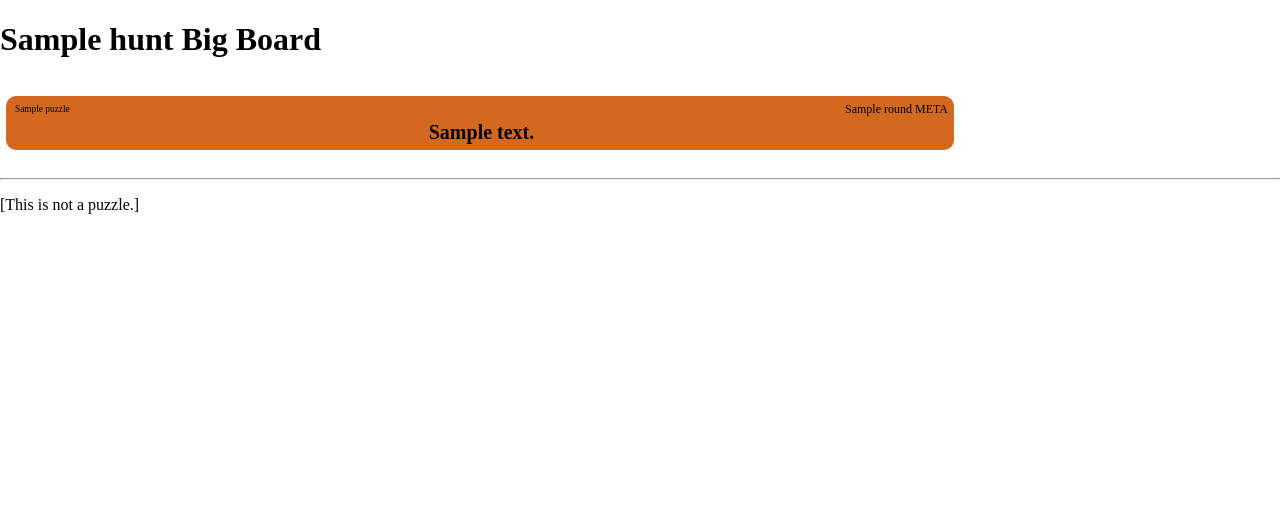
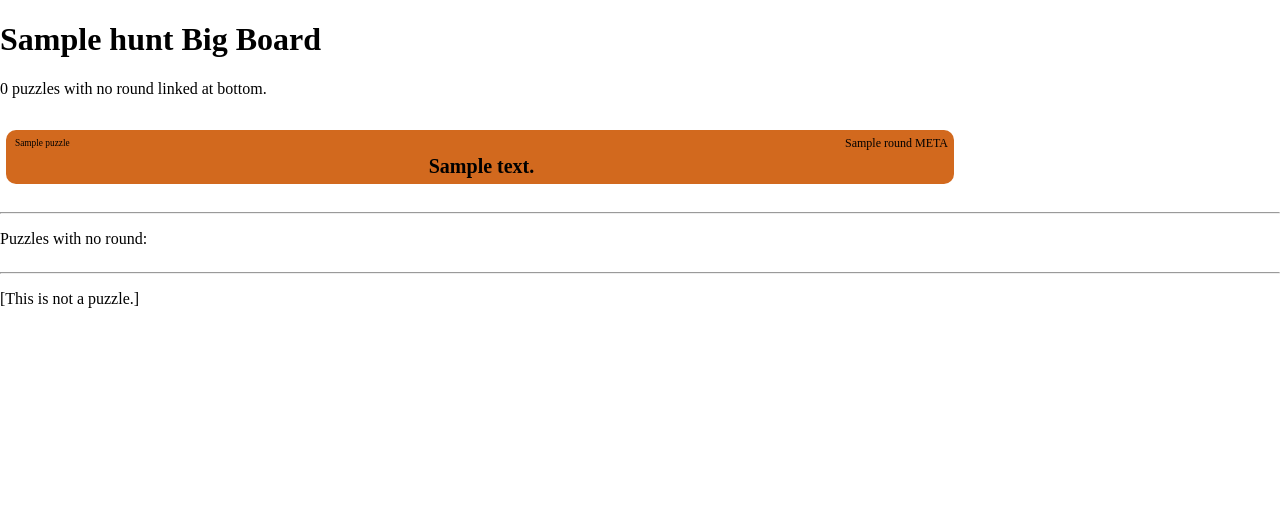
Before and after one commit to CLSteinhardt/bigboard, a Django app: page /hunt/1/ in a window 1280 px wide. Shown: the top 507 px of the page. Run offline with Django 3.2, Linux system fonts and the light colour scheme; a user stored in the database is signed in; tables that the repository leaves empty hold one stand-in row (values such as "Sample post").

Commit message:
Statusbot now includes link, gets huntid dynamically.
Statusbot includes !help.

Bigboard shows unlinked puzzles on the hunt overview page.

```diff
--- a/bigboard/hunts/templates/hunts/base_hunt.html
+++ b/bigboard/hunts/templates/hunts/base_hunt.html
@@ -10,6 +10,7 @@
 {% block title %}Hunt {{hunt.0.huntname}} Big Board{% endblock %}
 {% block content %}
     <h1>{{hunt.0.huntname}} Big Board</h1>
+    <p>{{newpuzz|length}} puzzle{{newpuzz|pluralize}} with no round linked at bottom.</p>
 
 <table class="hunt-round-table" columns=3>
 {% for prow in puzzles|columns:3 %}
@@ -38,4 +39,20 @@
     </tr>
  </table>
 {% endfor %}
+{# Now, add the unlinked puzzles. #}
+<hr>
+<p>Puzzle{{newpuzz|pluralize}} with no round:
+<table class="round-table">
+{% for n in newpuzz %}
+<div class="puzzle-unlinked">
+        <td><a href="{% url 'puzzle:puzzle' n.puzzid %}" title="{{n.puzzname}}">
+        <div class="puzzle-board color0">
+        <table class="puzzle-table columns=3">
+        <tr><td colspan=2 class="puzzle-name">{{ n.puzzname }}</td><td class="round-name"></td></tr>
+        <tr><td colspan=3 class="puzzle-answer"><b>???</b></tr>
+        </table>
+        </div>
+        </a></td>
+{% endfor %}
+        </table>
 {% endblock %}
--- a/bigboard/hunts/views.py
+++ b/bigboard/hunts/views.py
@@ -22,4 +22,5 @@ def hunt(request, huntid):
     for r in roundlist:
         plist = Puzzle.objects.raw('SELECT puzzid, puzzname, hunts_puzzle.last_update, hunts_puzzle.isMeta, hunts_round.roundid, hunts_answer.answer, hunts_round.roundname FROM hunts_puzzle INNER JOIN hunts_puzzround ON hunts_puzzle.puzzid = hunts_puzzround.puzzid_id INNER JOIN hunts_round ON hunts_puzzround.roundid_id = hunts_round.roundid LEFT JOIN hunts_answer ON hunts_answer.puzzid_id = hunts_puzzle.puzzid WHERE hunts_round.huntid_id = %s AND hunts_round.active = 1 AND hunts_puzzle.active = 1 AND hunts_round.roundid = %s ORDER BY isMeta DESC, puzzname ASC;', [huntid, r.roundid])
         puzzlist.append(plist)
-    return render(request, 'hunts/base_hunt.html', {'rounds' : roundlist, 'puzzles' : puzzlist, 'hunt' : hunt})
+    unlinked = Puzzle.objects.raw('SELECT hp.puzzid, hp.puzzname FROM hunts_puzzle hp WHERE ((SELECT COUNT(*) FROM hunts_puzzround pr WHERE pr.puzzid_id = hp.puzzid) = 0) AND huntid_id = %s AND active = 1;', [huntid])
+    return render(request, 'hunts/base_hunt.html', {'rounds' : roundlist, 'puzzles' : puzzlist, 'hunt' : hunt, 'newpuzz' : unlinked})
```
Also changed, not shown: statusbot/statusbot.py (+18 -2 lines).
